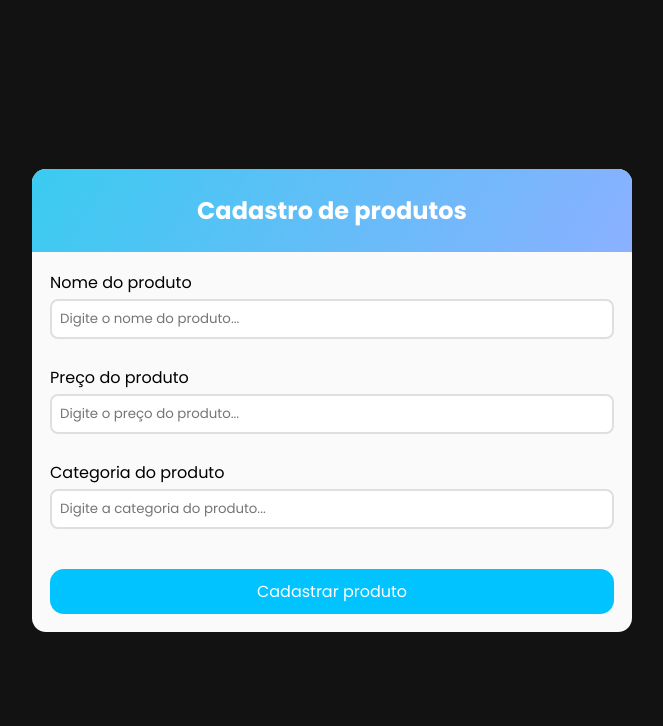
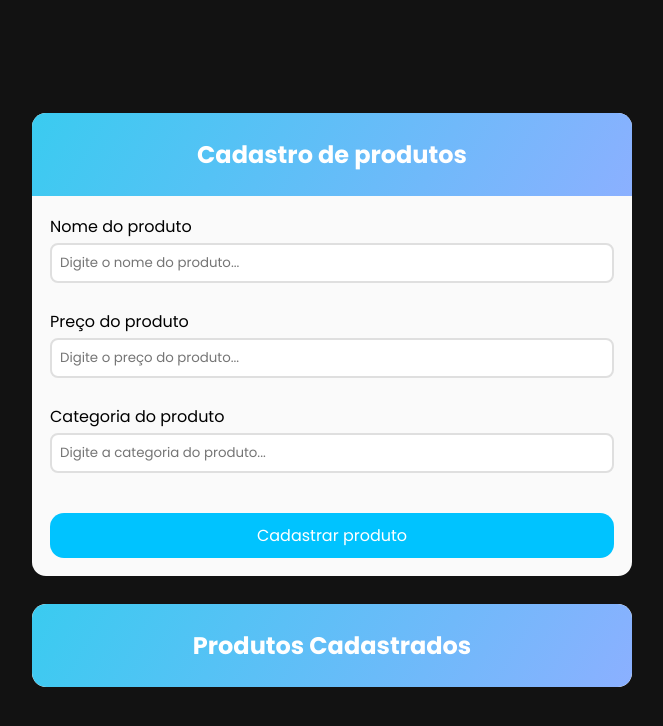
Before and after one commit to gaelos7k/UC4---POO, a plain HTML site: page index.html in a window 1280 px wide. Shown: the whole page, without its empty margins (308-971 px from the left). Drawn offline with Linux system fonts and the light colour scheme.

Commit message:
Adicionado a função de cadastrado, criado a sessão de produstos cadastrados

```diff
--- a/index.html
+++ b/index.html
@@ -41,9 +41,23 @@
                 <a>Aqui vai a mensagem de erro...</a>
             </div>
 
-            <button type="submit">Cadastrar produto</button>
+            <button type="submit" onclick="registerProduct()">Cadastrar produto</button>
 
         </form>
+
+    </div>
+
+    <div class="productList">
+
+        <section class="header-list">
+            <h2>Produtos Cadastrados</h2>
+        </section>
+
+        <div class="products">
+            <ol id="orderedList" class="orderedList" >
+
+            </ol>
+        </div>
 
     </div>
 
--- a/styles.css
+++ b/styles.css
@@ -12,6 +12,7 @@ body {
     display: flex;
     justify-content: center;
     align-items: center;
+    flex-direction: column;
 }
 
 .container {
@@ -81,3 +82,22 @@ body {
     color: #ff3b25;
     visibility: visible;
 }
+
+.productList {
+    background-color: #fafafa;
+    border-radius: 14px;
+    margin: 14px;
+    max-width: 600px;
+    width: 100%;
+    box-sizing: 0 3px 5px rgba(0, 0, 0, 0.5);
+    overflow: hidden;
+}
+
+.header-list {
+    background: linear-gradient(120deg, #3acbf0 0%, #8bb0ff 100%);
+    padding: 24px;
+    text-align: center;
+    color: #fff;
+    background-color: #fafafa;
+    border-radius: 14px;
+}
```
Also changed, not shown: 1 other file.
